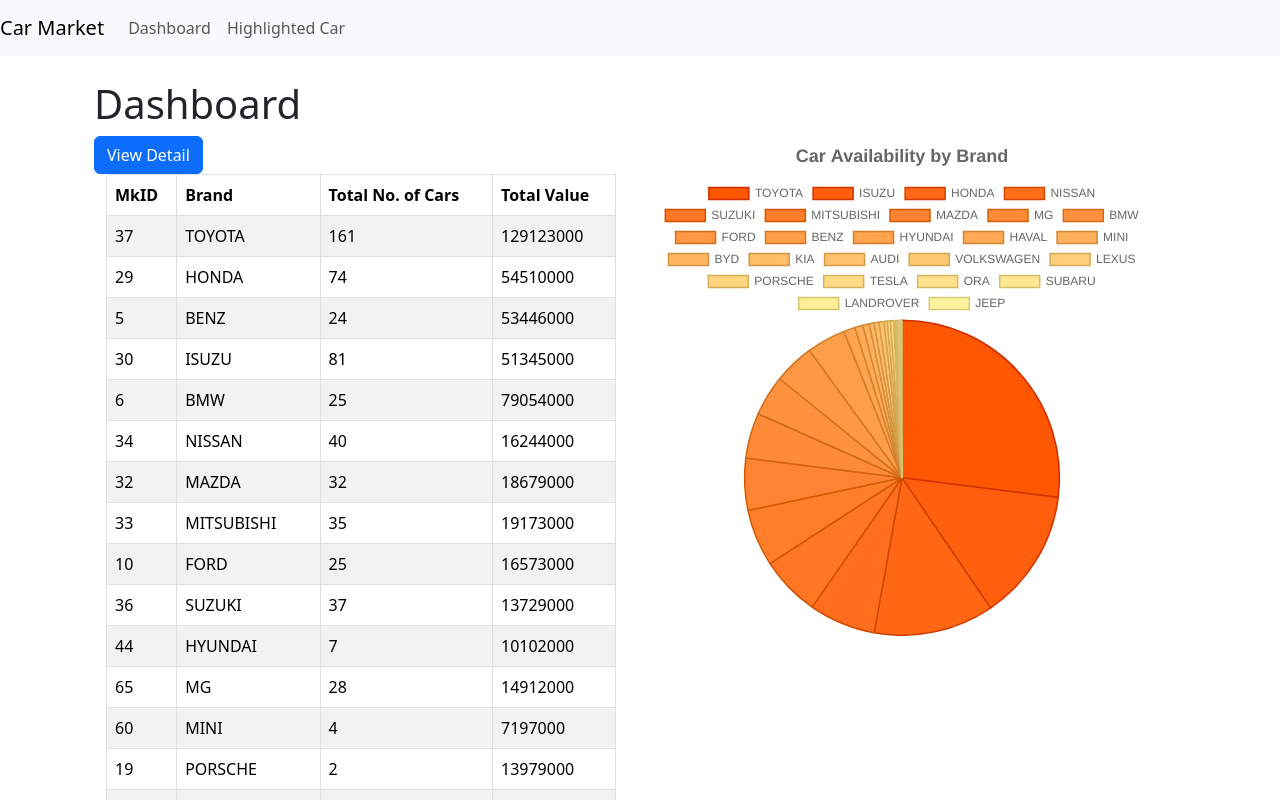
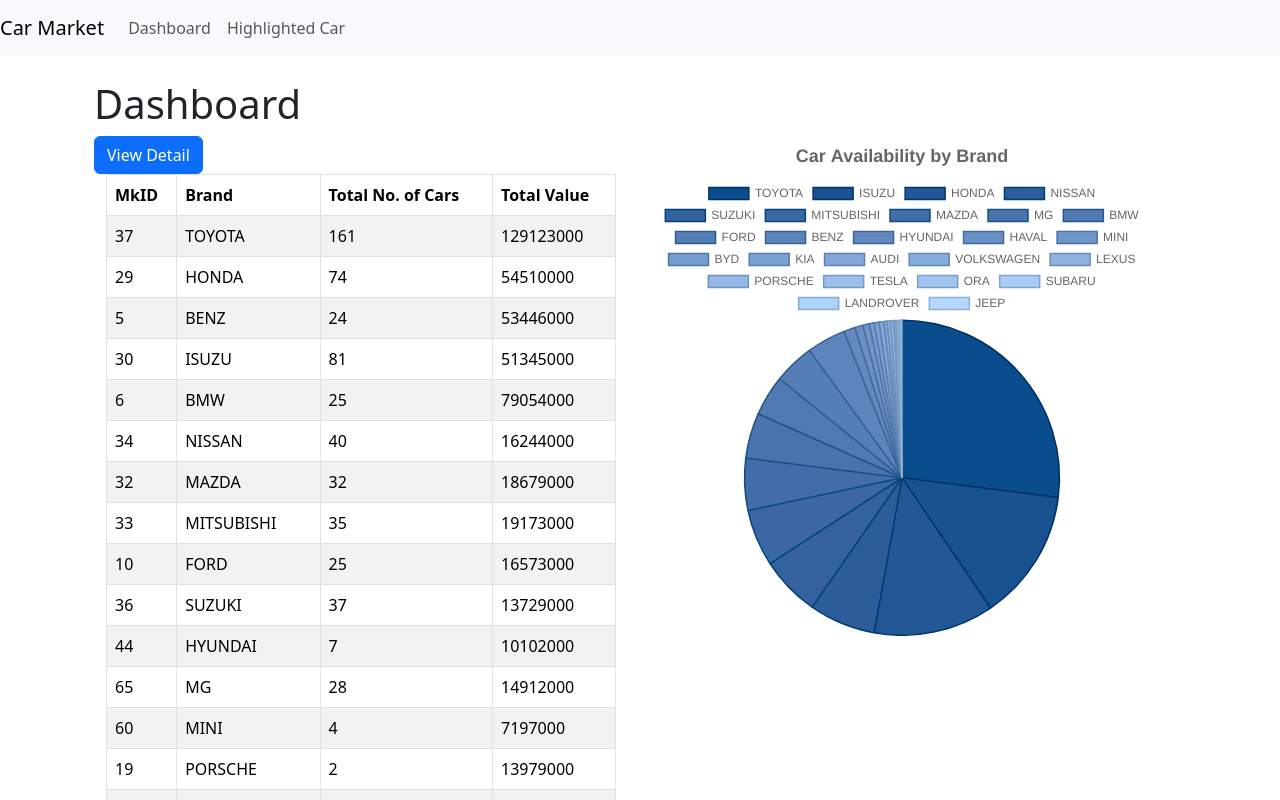
Before and after one commit to Aris823/project1-car-market-analytics, a React (Vite) app: page / in a window 1280 px wide. Shown: the top 800 px of the page. Built offline with nearby package versions, Linux system fonts and the light colour scheme.

Commit message:
modified chart issues

```diff
--- a/src/Components/Piechart.jsx
+++ b/src/Components/Piechart.jsx
@@ -36,7 +36,7 @@
   const values = sortedBrands.map(([, count]) => count);
 
   const colorCount = labels.length;
-  const baseColor = "#FF5700"; // this is the orange color from the TaladRod logo
+  const baseColor = "#094D8C";
   const colors = generateColorShades(baseColor, colorCount);
 
   const pieData = {
--- a/src/Components/StackedbarChart2.jsx
+++ b/src/Components/StackedbarChart2.jsx
@@ -8,7 +8,7 @@
 
 
 const StackedBarChart = ({ data }) => {
-  const baseColor = "#FF5700"; // Orange color from TaladRod logo
+  const baseColor = "#094D8C";
 
   const brandModelMap = data.reduce((acc, car) => {
     const brand = car.NameMMT.split(' ')[0];
@@ -70,7 +70,7 @@
     indexAxis: 'y',
     plugins: {
       legend: {
-        display: false,
+        display: true,
         position: 'bottom',
         align: "start",
         labels: {
@@ -94,9 +94,7 @@
       x: {
         stacked: true,
         ticks: {
-          autoSkip: false,
-          maxRotation: 45,
-          minRotation: 45
+          autoSkip: false
         },
         title: {
           display: true,
--- a/src/pages/CarListingPage/HomePage.jsx
+++ b/src/pages/CarListingPage/HomePage.jsx
@@ -21,7 +21,7 @@
           setHighlightedCar(highlightedCar.filter(car => car.Cid !== newCar.Cid));
         } else {
           // Add newCar to highlightedCar
-          setHighlightedCar([...highlightedCar, newCar]);
+          setHighlightedCar([...highlightedCar, newCar])
         }
       }
 
--- a/src/pages/DashboardPage.jsx
+++ b/src/pages/DashboardPage.jsx
@@ -38,7 +38,7 @@
 
         {page == "detail_table" &&
         <Col>
-        <div style={{ height: '500px', overflowX: 'auto' }}>
+        <div style={{ height: '1000px',  width: '100%', overflowX: 'auto' }}>
           <StackedBarChart data={Cars} />
         </div>
       </Col>
```
